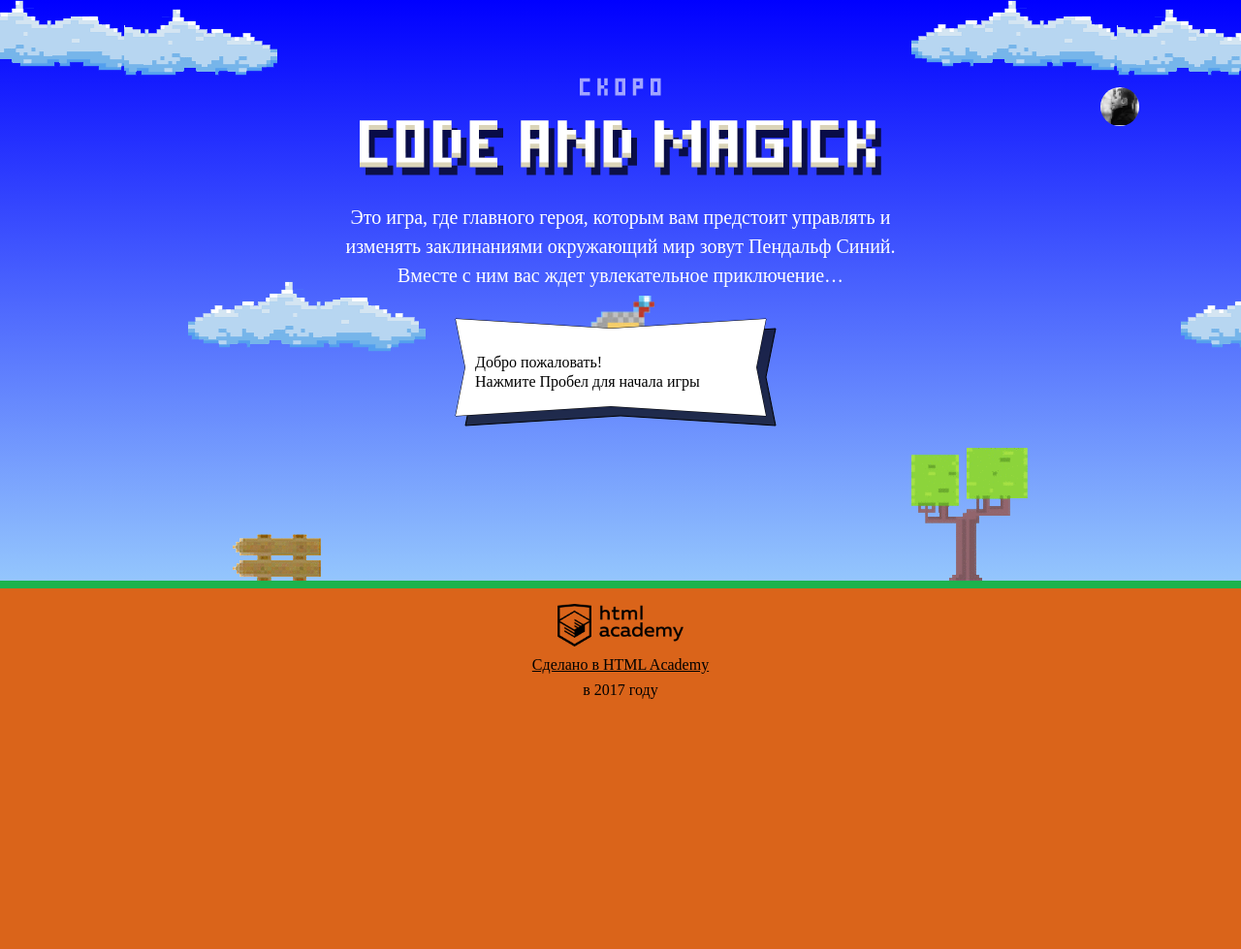
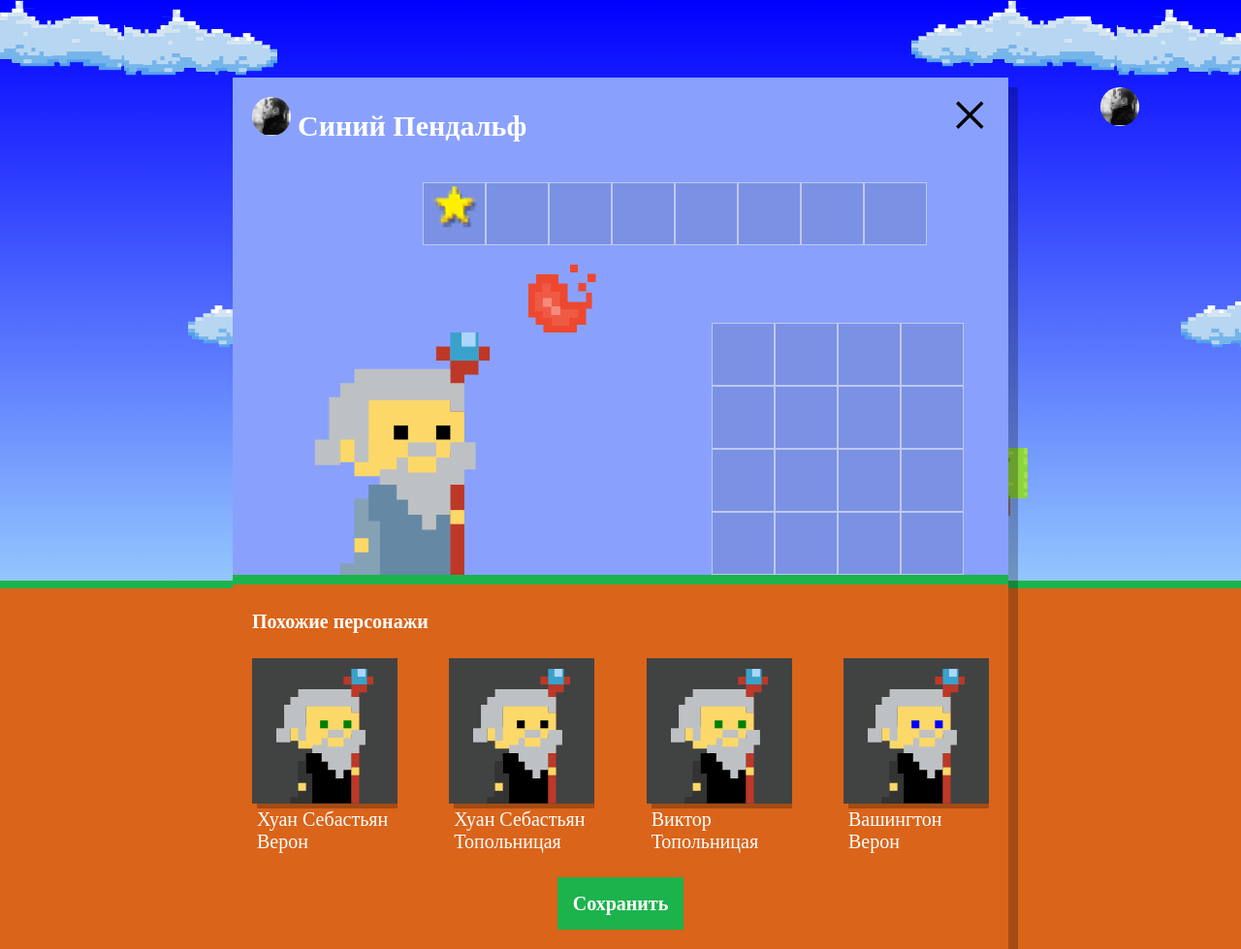
Before and after one commit to pendeldam/967285-code-and-magick-18, a website: page index.html in a window 1280 px wide. Shown: the whole page at 97% size. Before the commit the page ends 800 px from the top, so only its background shows below. Drawn offline with Linux system fonts and the light colour scheme; a web font is replaced by a local one.

Commit message:
js/setup.js: add player setup

```diff
--- a/index.html
+++ b/index.html
@@ -201,6 +201,7 @@
     return height / 3 - getwizardHeight()
   }
 </script>
+<script src="js/setup.js"></script>
 <script src="js/stat.js"></script>
 <script src="js/game.js"></script>
 
--- /dev/null
+++ b/js/setup.js
@@ -0,0 +1,45 @@
+document.querySelector('.setup').classList.remove('hidden');
+document.querySelector('.setup-similar').classList.remove('hidden');
+var similarListElement = document.querySelector('.setup-similar-list');
+var similarWizardTemplate = document.querySelector('#similar-wizard-template').content.querySelector('.setup-similar-item');
+var wizards = [];
+
+var randomStats = {
+  name: ['Иван', 'Хуан Себастьян', 'Мария', 'Кристоф', 'Виктор', 'Юлия', 'Люпита', 'Вашингтон'],
+  surname: ['да Марья', 'Верон', 'Мирабелла', 'Вальц', 'Онопко', 'Топольницая', 'Нионго', 'Ирвинг'],
+  coatColor: ['rgb (101, 137, 164)', 'rgb (241, 43, 107)', 'rgb (146, 100, 161)', 'rgb (56, 159, 117)', 'rgb (215, 210, 55)', 'rgb (0, 0, 0)'],
+  eyesColor: ['black', 'red', 'blue', 'yellow', 'green']
+};
+
+var getRandomColor = function (color) {
+  return color[Math.floor(Math.random() * color.length)];
+};
+
+var getRandomName = function (name, surname) {
+  var randomName = name[Math.floor(Math.random() * name.length)];
+  var randomSurname = surname[Math.floor(Math.random() * surname.length)];
+  return randomName + ' ' + randomSurname;
+};
+
+var renderWizard = function (wizard) {
+  var wizardElement = similarWizardTemplate.cloneNode(true);
+  wizardElement.querySelector('.setup-similar-label').textContent = wizard.name;
+  wizardElement.querySelector('.wizard-coat').style.fill = wizard.coatColor;
+  wizardElement.querySelector('.wizard-eyes').style.fill = wizard.eyesColor;
+  return wizardElement;
+};
+
+for (var i = 0; i < 4; i++) {
+  var wizard = {
+    name: getRandomName(randomStats.name, randomStats.surname),
+    coatColor: getRandomColor(randomStats.coatColor),
+    eyesColor: getRandomColor(randomStats.eyesColor)
+  };
+  wizards.push(wizard);
+}
+
+var fragment = document.createDocumentFragment();
+for (var j = 0; j < wizards.length; j++) {
+  fragment.appendChild(renderWizard(wizards[j]));
+}
+similarListElement.appendChild(fragment);
```
